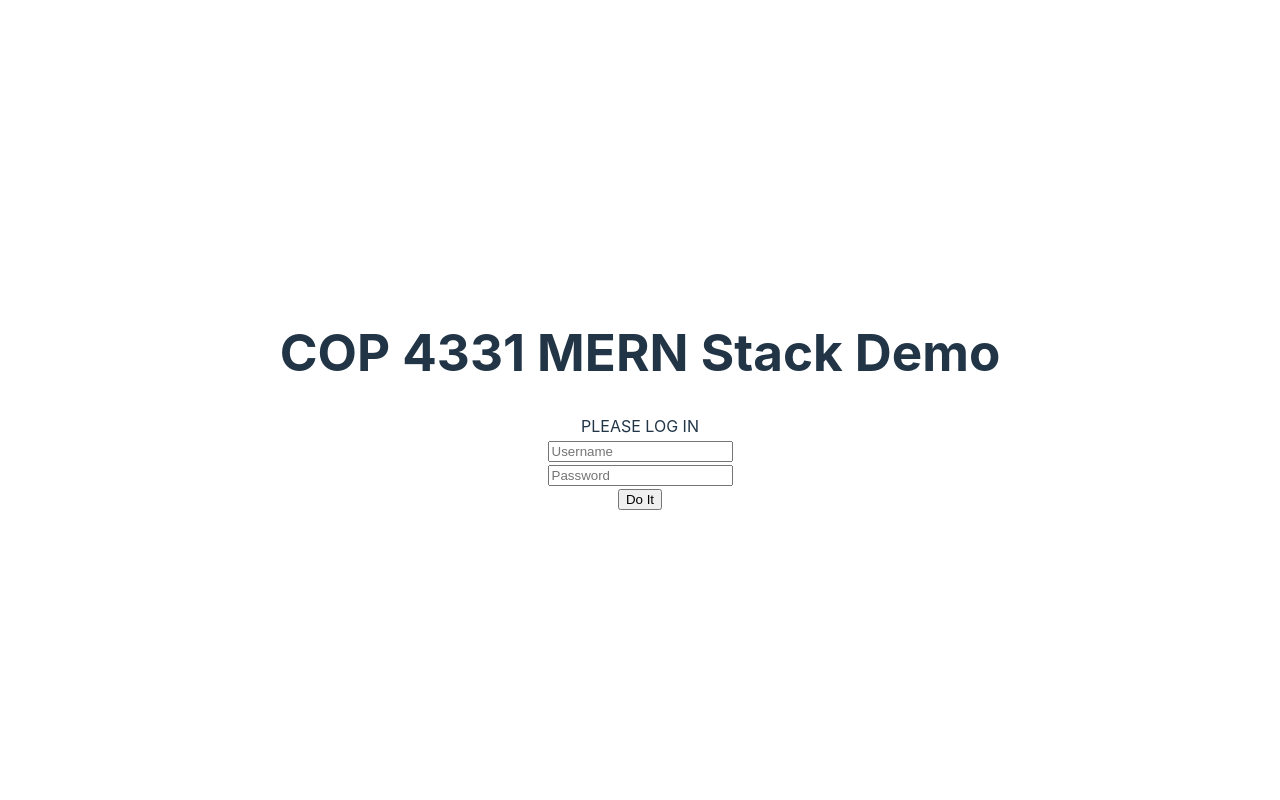
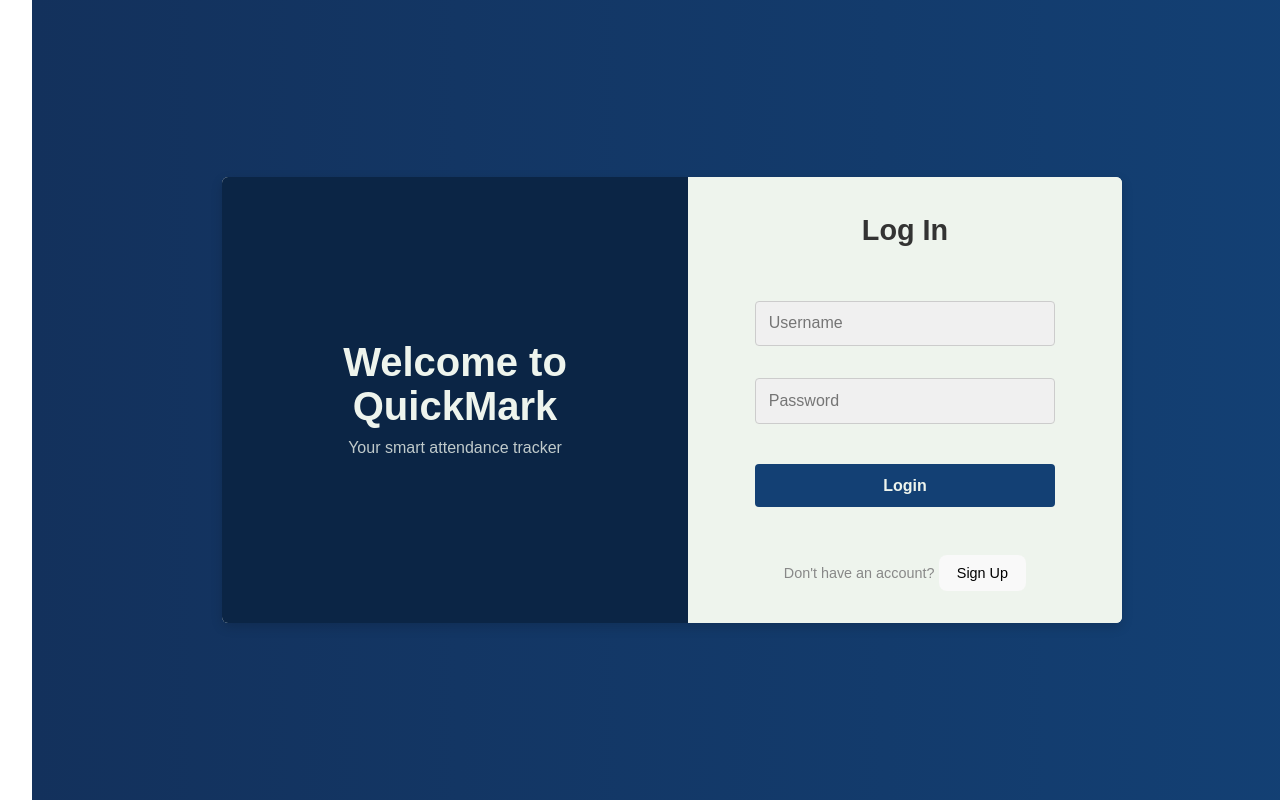
Before and after one commit to RyanRichardsR/QuickMark, a React (Vite) app in the folder frontend/: page / in a window 1280 px wide. Built offline with nearby package versions, Linux system fonts and the light colour scheme.

Commit message:
login/registration

```diff
--- a/frontend/src/App.tsx
+++ b/frontend/src/App.tsx
@@ -1,6 +1,6 @@
 import { BrowserRouter, Routes, Route } from "react-router-dom";
 import "./App.css";
-import LoginPage from "./pages/LoginPage";
+import LoginPage from "./pages/AuthPage";
 import CardPage from "./pages/CardPage";
 function App() {
   return (
--- /dev/null
+++ b/frontend/src/AuthForm.css
@@ -0,0 +1,99 @@
+AuthForm.css
+/* AuthForm.css */
+
+.auth-container {
+  display: flex;
+  flex-direction: column;
+  align-items: center;
+  width: 100%;
+  max-width: 400px;
+  padding: 2rem;
+  background-color: #f3f4f6; /* Light background for the form */
+  border-radius: 8px;
+  box-shadow: 0px 4px 8px rgba(0, 0, 0, 0.1);
+}
+
+.auth-title {
+  font-size: 1.8rem;
+  color: #333;
+  font-weight: 600;
+  margin-bottom: 1.5rem;
+  text-align: center;
+}
+
+.auth-form {
+  width: 100%;
+  display: flex;
+  flex-direction: column;
+  gap: 1rem;
+}
+
+/* Input field styling */
+.auth-input {
+  display: flex;
+  align-items: center;
+  gap: 0.5rem;
+  padding: 0.8rem;
+  border: 1px solid #ddd;
+  border-radius: 28px;
+  font-size: 1rem;
+  color: #333;
+  outline: none;
+  background-color: #f0f0f0;
+  transition: border-color 0.3s;
+}
+
+.auth-input:focus {
+  border-color: #5995fd;
+}
+
+.auth-button {
+  width: 100%;
+  padding: 0.8rem;
+  font-size: 1rem;
+  color: #fff;
+  background-color: #5995fd;
+  border: none;
+  border-radius: 5px;
+  cursor: pointer;
+  font-weight: 600;
+  transition: background-color 0.3s;
+}
+
+.auth-button:hover {
+  background-color: #4d84e2;
+}
+
+.auth-message {
+  margin-top: 1rem;
+  font-size: 0.9rem;
+  color: #666;
+  text-align: center;
+}
+.role-buttons {
+  display: flex;
+  justify-content: center;
+  gap: 10px;
+  margin-top: 10px;
+}
+
+.role-button {
+  padding: 10px 20px;
+  border: 2px solid #5995fd;
+  border-radius: 5px;
+  background-color: #f0f0f0;
+  cursor: pointer;
+  font-weight: bold;
+  color: #333;
+  transition: background-color 0.3s, color 0.3s;
+}
+
+.role-button.selected {
+  background-color: #5995fd;
+  color: #fff;
+}
+
+.role-button:hover {
+  background-color: #4d84e2;
+  color: #fff;
+}
--- /dev/null
+++ b/frontend/src/AuthPage.css
@@ -0,0 +1,111 @@
+/* AuthPage.css */
+
+* {
+    margin: 0;
+    padding: 0;
+    box-sizing: border-box;
+}
+
+html, body {
+    height: 100%;
+    width: 100%;
+    overflow: hidden;
+    font-family: Arial, sans-serif;
+}
+
+.auth-page {
+    display: flex;
+    align-items: center;
+    justify-content: center;
+
+    min-height: 100vh; /* Ensures it takes up the full viewport height */
+
+    width: 100vw;      /* Full viewport width */
+
+    background: linear-gradient(to right, #13315c, #134074);
+    overflow: hidden;
+    margin: 0;
+    padding: 0;
+  }
+
+  .auth-container {
+    display: flex;
+    width: 900px;
+    max-width: 90%; /* Makes it responsive on smaller screens */
+    background-color: #eef4ed;
+    box-shadow: 0 4px 12px rgba(0, 0, 0, 0.15);
+    border-radius: 6px;
+    overflow: hidden; /* Prevents any content from spilling */
+}
+
+  .auth-left {
+    flex: 1;
+    background-color: #0b2545;
+    color: #eef4ed;
+    display: flex;
+    flex-direction: column;
+    align-items: center;
+    justify-content: center;
+    padding: 3rem;
+    text-align: center;
+    min-height: 400px;
+  }
+
+  .auth-left h1 {
+    font-size: 2.5rem;
+    margin: 0;
+  }
+
+  .auth-left p {
+    font-size: 1rem;
+    margin-top: 0.5rem;
+    opacity: 0.8;
+  }
+
+  .auth-right {
+    flex: 1;
+    display: flex;
+    flex-direction: column;
+    align-items: center;
+    justify-content: center;
+    padding: 2rem;
+    background-color: #eef4ed;
+    min-height: 400px;
+  }
+
+  .auth-form {
+    width: 100%;
+    max-width: 300px;
+    display: flex;
+    flex-direction: column;
+  }
+
+  .auth-input {
+    padding: 0.8rem;
+    margin: 0.5rem 0;
+    border: 1px solid #ccc;
+    border-radius: 4px;
+    font-size: 1rem;
+  }
+
+  .auth-button {
+    padding: 0.8rem;
+    background-color: #134074;
+    color: #eef4ed;
+    border: none;
+    border-radius: 4px;
+    cursor: pointer;
+    font-size: 1rem;
+    margin-top: 1rem;
+  }
+
+  .auth-button:hover {
+    background-color: #0b2545;
+  }
+
+  .auth-footer {
+    font-size: 0.9rem;
+    color: #888;
+    text-align: center;
+    margin-top: 1rem;
+  }
--- /dev/null
+++ b/frontend/src/components/LoginForm.tsx
@@ -0,0 +1,74 @@
+import React, { useState } from "react";
+import "../AuthForm.css";
+
+function LoginForm() {
+  const [message, setMessage] = useState("");
+  const [loginName, setLoginName] = React.useState("");
+  const [loginPassword, setPassword] = React.useState("");
+
+  async function doLogin(event: React.FormEvent) {
+    event.preventDefault();
+
+    if (!loginName || !loginPassword) {
+        setMessage("Please enter both username and password.");
+        return;
+    }
+
+    const obj = { login: loginName, password: loginPassword };
+    const js = JSON.stringify(obj);
+
+    try {
+        const response = await fetch("http://localhost:3000/api/login", {
+            method: "POST",
+            body: js,
+            headers: { "Content-Type": "application/json" },
+        });
+
+        const res = await response.json();
+
+        // Ensure redirection only happens if the user is found
+        if (res.user && res.user.id) {
+            const user = {
+                firstName: res.user.firstName,
+                lastName: res.user.lastName,
+                id: res.user.id,
+            };
+            localStorage.setItem("user_data", JSON.stringify(user));
+            setMessage("");
+            window.location.href = "/cards";
+        } else {
+            setMessage(res.error || "User/Password combination incorrect");
+        }
+    } catch (error) {
+        if (error instanceof Error) {
+            setMessage(error.message);
+        } else {
+            setMessage("An unknown error occurred.");
+        }
+    }
+}
+
+  return (
+    <form className="auth-form" onSubmit={doLogin}>
+        <h2 className="auth-title">Log In</h2>
+      <input
+        type="text"
+        className="auth-input"
+
+        placeholder="Username"
+        onChange={(e) => setLoginName(e.target.value)}
+      />
+      <input
+        type="password"
+        className="auth-input"
+        placeholder="Password"
+        onChange={(e) => setPassword(e.target.value)}
+      />
+      <button type="submit" className="auth-button">Login</button>
+      <span className="auth-message">{message}</span>
+    </form>
+  );
+
+}
+
+export default LoginForm;
--- /dev/null
+++ b/frontend/src/components/RegistrationForm.tsx
@@ -0,0 +1,104 @@
+import React, { useState } from "react";
+import "../AuthForm.css";
+
+function RegistrationForm() {
+  const [message, setMessage] = useState("");
+  const [login, setLogin] = useState("");
+  const [password, setPassword] = useState("");
+  const [firstName, setFirstName] = useState("");
+  const [lastName, setLastName] = useState("");
+  const [email, setEmail] = useState("");
+  const [role, setRole] = useState("user"); // Default role set to "user"
+  const [verified, setVerified] = useState(false); // Default verified status
+
+  async function doRegister(event: React.FormEvent) {
+    event.preventDefault();
+
+    const obj = { login, password, firstName, lastName, email, role, verified };
+    const js = JSON.stringify(obj);
+
+    try {
+      const response = await fetch("http://localhost:3000/api/register", {
+        method: "POST",
+        body: js,
+        headers: { "Content-Type": "application/json" },
+      });
+
+      const res = await response.json();
+
+      if (res.error) {
+        setMessage("Registration failed. Please try again.");
+      } else {
+        setMessage("Registration successful! You can now log in.");
+      }
+    } catch (error) {
+      setMessage("An error occurred during registration. Please try again.");
+    }
+  }
+
+  return (
+    <div>
+      <h2 className="auth-title">Create an Account</h2>
+      <form className="auth-form" onSubmit={doRegister}>
+        <input
+          type="text"
+          className="auth-input"
+          placeholder="Username"
+          onChange={(e) => setLogin(e.target.value)}
+          required
+        />
+        <input
+          type="password"
+          className="auth-input"
+          placeholder="Password"
+          onChange={(e) => setPassword(e.target.value)}
+          required
+        />
+        <input
+          type="text"
+          className="auth-input"
+          placeholder="First Name"
+          onChange={(e) => setFirstName(e.target.value)}
+          required
+        />
+        <input
+          type="text"
+          className="auth-input"
+          placeholder="Last Name"
+          onChange={(e) => setLastName(e.target.value)}
+          required
+        />
+        <input
+          type="email"
+          className="auth-input"
+          placeholder="Email Address"
+          onChange={(e) => setEmail(e.target.value)}
+          required
+        />
+
+        {/* Role Selection */}
+        <div className="role-buttons">
+        <button
+          type="button"
+          className={`role-button ${role === "Teacher" ? "selected" : ""}`}
+          onClick={() => setRole("Teacher")}
+        >
+          Teacher
+        </button>
+        <button
+          type="button"
+          className={`role-button ${role === "Student" ? "selected" : ""}`}
+          onClick={() => setRole("Student")}
+        >
+          Student
+        </button>
+      </div>
+
+        <button type="submit" className="auth-button">Register</button>
+        <span className="auth-message">{message}</span>
+      </form>
+    </div>
+  );
+}
+
+export default RegistrationForm;
--- /dev/null
+++ b/frontend/src/pages/AuthPage.tsx
@@ -0,0 +1,33 @@
+import React, { useState } from "react";
+import LoginForm from "../components/LoginForm";
+import RegistrationForm from "../components/RegistrationForm";
+import "../AuthPage.css";
+
+const AuthPage = () => {
+  const [isLogin, setIsLogin] = useState(true);
+
+  return (
+    <div className="auth-page">
+      <div className="auth-container">
+        {/* Left Section with Welcome Message */}
+        <div className="auth-left">
+          <h1>Welcome to QuickMark</h1>
+          <p>Your smart attendance tracker</p>
+        </div>
+
+        {/* Right Section with Login Form */}
+        <div className="auth-right">
+          {isLogin ? <LoginForm /> : <RegistrationForm />}
+          <div className="auth-footer">
+            {isLogin ? "Don't have an account? " : "Already have an account? "}
+            <button onClick={() => setIsLogin(!isLogin)} className="toggle-link">
+              {isLogin ? "Sign Up" : "Login"}
+            </button>
+          </div>
+        </div>
+      </div>
+    </div>
+  );
+};
+
+export default AuthPage;
```
